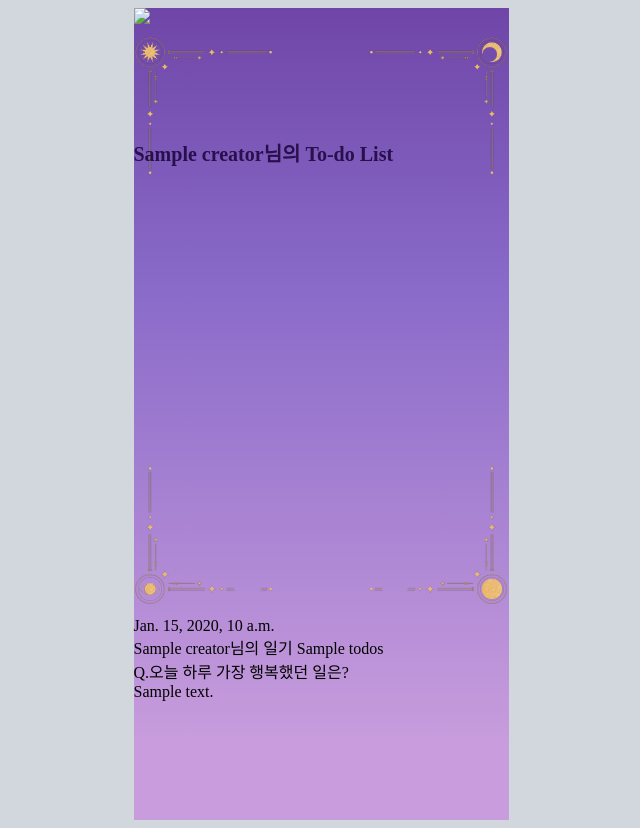
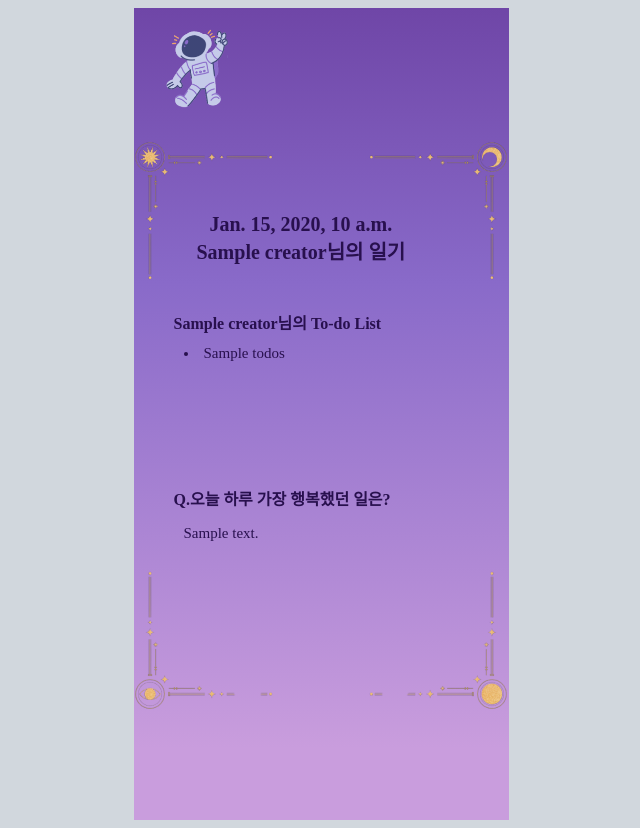
Before and after one commit to sophiahyj/AstroDiary, a Django app: template diaryProject/diaryApp/templates/detail.html in a window 1280 px wide. Shown: the whole page, without its empty margins (319-959 px from the left). Run offline with Django 3.2, Linux system fonts and the light colour scheme; the template is opened without the code that fills it: most values are stand-ins (such as "Sample title", 1, 10 or a date in 2020); some libraries are stand-ins or nearby versions; some web fonts are replaced.

Commit message:
detail css

```diff
--- a/diaryProject/Account/templates/login.html
+++ b/diaryProject/Account/templates/login.html
@@ -9,7 +9,6 @@
             <img src="../static/images/우주 일기.png">
         </div>
     </div>
-    <br>
     <div class="container">
         <div class="title">
             <a class="login" href="{% url 'login' %}" style="margin-top: 30px;">Login</a>
--- a/diaryProject/diaryApp/static/diaryApp/detail.css
+++ b/diaryProject/diaryApp/static/diaryApp/detail.css
@@ -15,11 +15,72 @@ h1 {
     position: relative;
 }
 
-.todo_list {
+.date {
     font-family: 'Noto Serif KR', serif;
     color: #28104E;
     font-size: 20px;
     font-weight: bolder;
     position: absolute;
-    top: 110px;
+    top: 80px;
+    left: 63px;
 }
+
+.todo_list {
+    font-family: 'Noto Serif KR', serif;
+    color: #28104E;
+    position: absolute;
+    font-size: 16px;
+    font-weight: bolder;
+    top: 30%;
+    left: 40px;
+}
+
+li {
+    font-family: 'Noto Serif KR', serif;
+    color: #28104E;
+    position: absolute;
+    font-size: 15px;
+    top: 36%;
+    left: 50px;
+}
+
+.diary_question {
+    font-family: 'Noto Serif KR', serif;
+    color: #28104E;
+    position: absolute;
+    font-size: 16px;
+    font-weight: bolder;
+    top: 60%;
+    left: 40px;
+}
+
+p {
+    font-family: 'Noto Serif KR', serif;
+    color: #28104E;
+    position: absolute;
+    font-size: 15px;
+    top: 64%;
+    left: 50px;
+}
+
+
+.header {
+    display: flex;
+    flex-direction: row;
+    justify-content: space-between;
+    align-items: center;
+}
+
+.logo {
+    height: 50%;
+    width: 50%;
+    margin-left: 5px;
+}
+
+
+.user_info {
+    font-family: 'Noto Serif KR', serif;
+    color: white;
+    margin-right: 10px;
+    text-align: end;
+}
--- a/diaryProject/diaryApp/templates/detail.html
+++ b/diaryProject/diaryApp/templates/detail.html
@@ -6,29 +6,29 @@
 {% block content %}
     <div class="container">
         <div class="header">
-            <img src="#">
+            <a href="{% url 'index' %}">
+                <img class="logo" src="../static/images/우주 일기 3.png">
+            </a>
             <div class="user_info">
                 {% if user.is_authenticated %}
                 <span class="navbar_menu_item">안녕하세요! {{user.username}} 님</span>
                 <br>
-                <a href="{% url 'logout' %}">Logout</a>
+                <a style="color:white;" href="{% url 'logout' %}">Logout</a>
                 {% endif %}
             </div>
         </div>
         <div class="outer">
             <img src="../static/images/frame.png">
-                <span class="date" style="text-align: center;">
+                <div class="date" style="text-align: center;">
                     {{diary.diary_created_at}} <br>
                     {{diary.creator}}님의 일기
-                </span>
+                </div>
 
                 <div class="todo_list">{{diary.creator}}님의 To-do List</div>
-                    {{diary.todos}}
+                    <li>{{diary.todos}}</li>
                 <div class="diary_question">Q.오늘 하루 가장 행복했던 일은?</div>
-                    {{diary.content}}
+                    <p>{{diary.content}}</p>
             </div>
         </div>
-
-
     </div>
 {% endblock content %}
--- a/diaryProject/diaryProject/settings.py
+++ b/diaryProject/diaryProject/settings.py
@@ -106,7 +106,7 @@ AUTH_PASSWORD_VALIDATORS = [
 # Internationalization
 # https://docs.djangoproject.com/en/4.1/topics/i18n/
 
-LANGUAGE_CODE = 'en-us'
+LANGUAGE_CODE = 'ko-kr'
 
 TIME_ZONE = 'Asia/Seoul'
 
```
Also changed, not shown: diaryProject/db.sqlite3, diaryProject/diaryApp/static/images/LV1_낚시걸림.png (added), diaryProject/diaryApp/static/images/LV1_낚시올림.png (added), diaryProject/diaryApp/static/images/LV1_낚시중.png (added), diaryProject/diaryApp/static/images/LV2_낚시 걸림.png (added), diaryProject/diaryApp/static/images/LV2_낚시올림.png (added), diaryProject/diaryApp/static/images/LV2_낚시중.png (added), diaryProject/diaryApp/static/images/footerimg.png (added), diaryProject/diaryApp/static/images/우주 일기 3.png (added).
